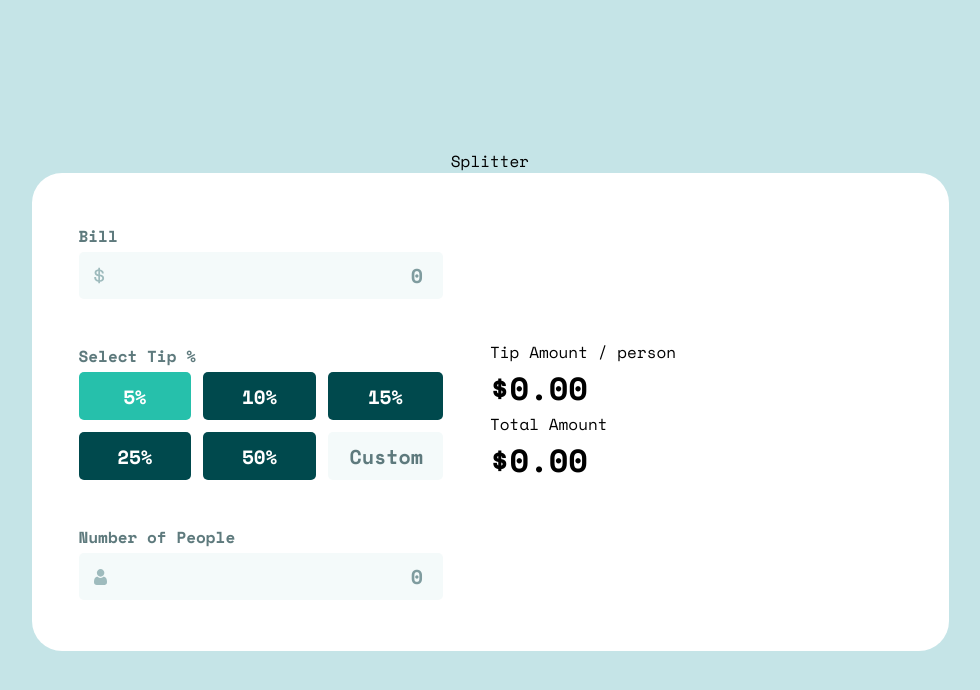
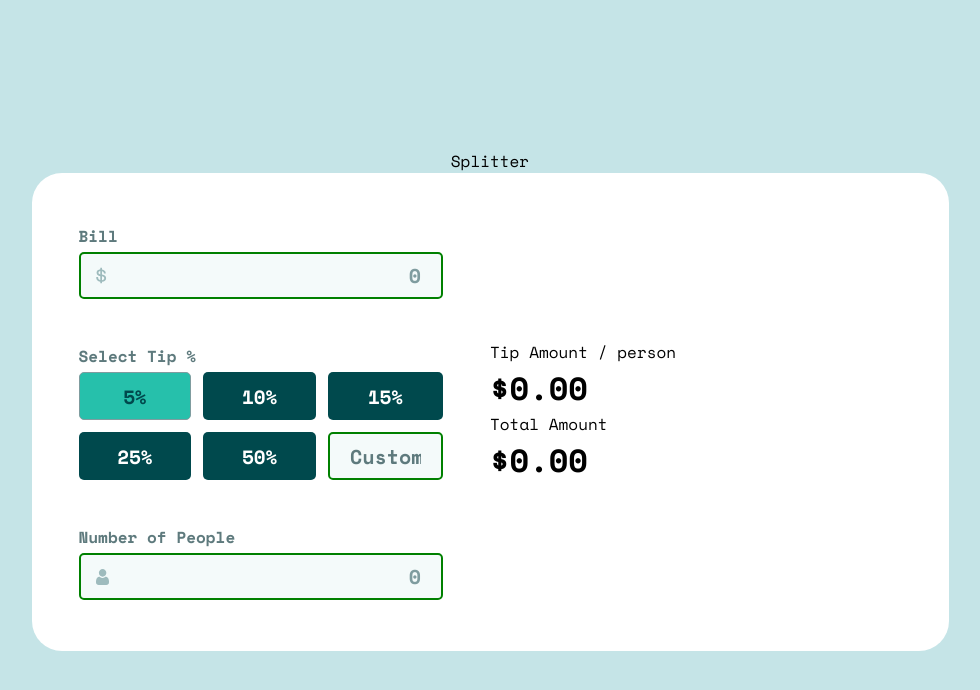
Before and after one commit to imhalid/tip-calculator, a plain HTML site: page index.html in a window 1280 px wide. Both pictures are taken after a click on the button "5%". Shown: the whole page, without its empty margins (150-1130 px from the left). Drawn offline with nearby package versions, Linux system fonts and the light colour scheme.

Commit message:
add more css

```diff
--- a/css/style.css
+++ b/css/style.css
@@ -63,6 +63,8 @@ body {
 .options input {
   width: 115px;
   height: -webkit-fill-available;
+  border: none;
+  outline: none;
 }
 
 .options input::placeholder {
@@ -75,7 +77,7 @@ input::-webkit-outer-spin-button {
   opacity: 0;
 }
 
-.options button {
+.button {
   background-color: var(--veryDarkCyan);
   color: var(--white);
   border: none;
@@ -85,25 +87,40 @@ input::-webkit-outer-spin-button {
   font-size: 1.2rem;
   font-weight: 700;
   cursor: pointer;
-  transition: all 0.3s ease-in-out;
+  transition: all 0.2s ease-in-out;
 }
 
-.options button:focus {
+.clickButton {
   background-color: var(--strongCyan);
+  color: var(--veryDarkCyan);
+  border: 1px solid var(--grayishCyan);
 }
 
 input {
   height: 47px;
   border-radius: 5px;
   background-color: var(--veryLightGrayishCyan);
-  border: none;
   padding: 0px 20px;
   font-size: 20px;
   font-weight: bold;
   outline: none;
   text-align: end;
   color: var(--veryDarkCyan);
+  border: transparent 2px solid;
+  transition: all 0.2s ease-in-out;
 }
+
+input[type="number"]:out-of-range {
+  border: red 2px solid;
+}
+
+input[type="number"]:in-range {
+  border: green 2px solid;
+}
+
+/* input:placeholder-shown {
+  border: var(--strongCyan) 1px solid;
+} */
 
 input::placeholder {
   color: var(--grayishCyan);
--- a/index.html
+++ b/index.html
@@ -14,20 +14,20 @@
     <div class="splitter-container">
       <div class="section1">
         <p>Bill</p>
-        <input type="text" id="bill" placeholder="0" />
+        <input type="number" id="bill" placeholder="0" min="1" max="2000" />
         <p>Select Tip %</p>
         <div class="options">
-            <button tabindex="1" value="5">5%</button>
-            <button tabindex="1" value="10">10%</button>
-            <button tabindex="1" value="15">15%</button>
-            <button tabindex="1" value="25">25%</button>
-            <button tabindex="1" value="50">50%</button>
+            <button class="button" data-value="5">5%</button>
+            <button class="button" data-value="10">10%</button>
+            <button class="button" data-value="15">15%</button>
+            <button class="button" data-value="25">25%</button>
+            <button class="button" data-value="50">50%</button>
             <input type="number" placeholder="Custom" />
 
         </div>
         <p>Number of People</p>
         <!-- <p>Can't be zero</p> -->
-        <input type="text" id="people" placeholder="0" />
+        <input type="number" id="people" placeholder="0" value="" min="1" max="100" />
       </div>
       <div class="section2">
         <div class="tipAmount">
--- a/js/script.js
+++ b/js/script.js
@@ -0,0 +1,15 @@
+const button = document.querySelectorAll(".button");
+const input = document.querySelector("#bill");
+
+const buttonClassAdd = (e) => {
+  button.forEach((item) => {
+    item.classList.remove("clickButton");
+  });
+  e.classList.add("clickButton");
+};
+
+button.forEach((item) => {
+  item.addEventListener("click", (e) => {
+    buttonClassAdd(e.target);
+  });
+});
```
